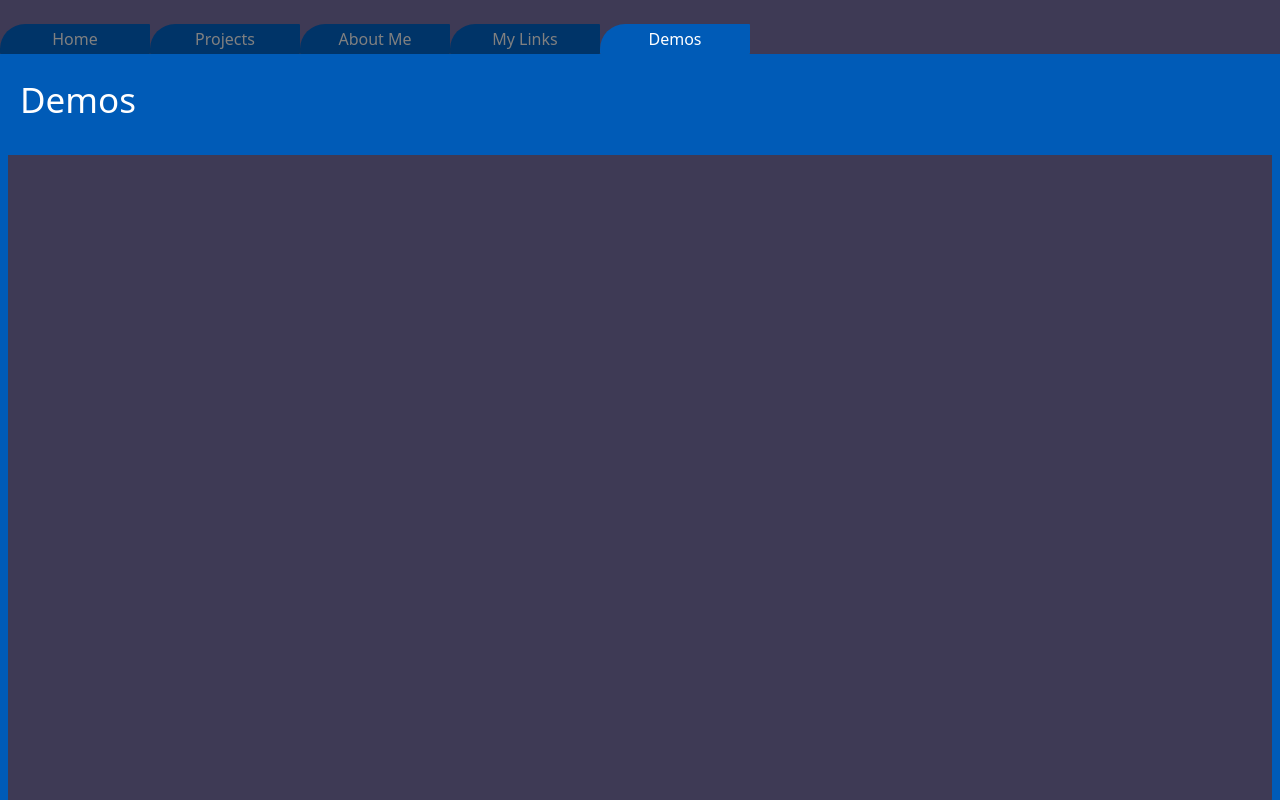
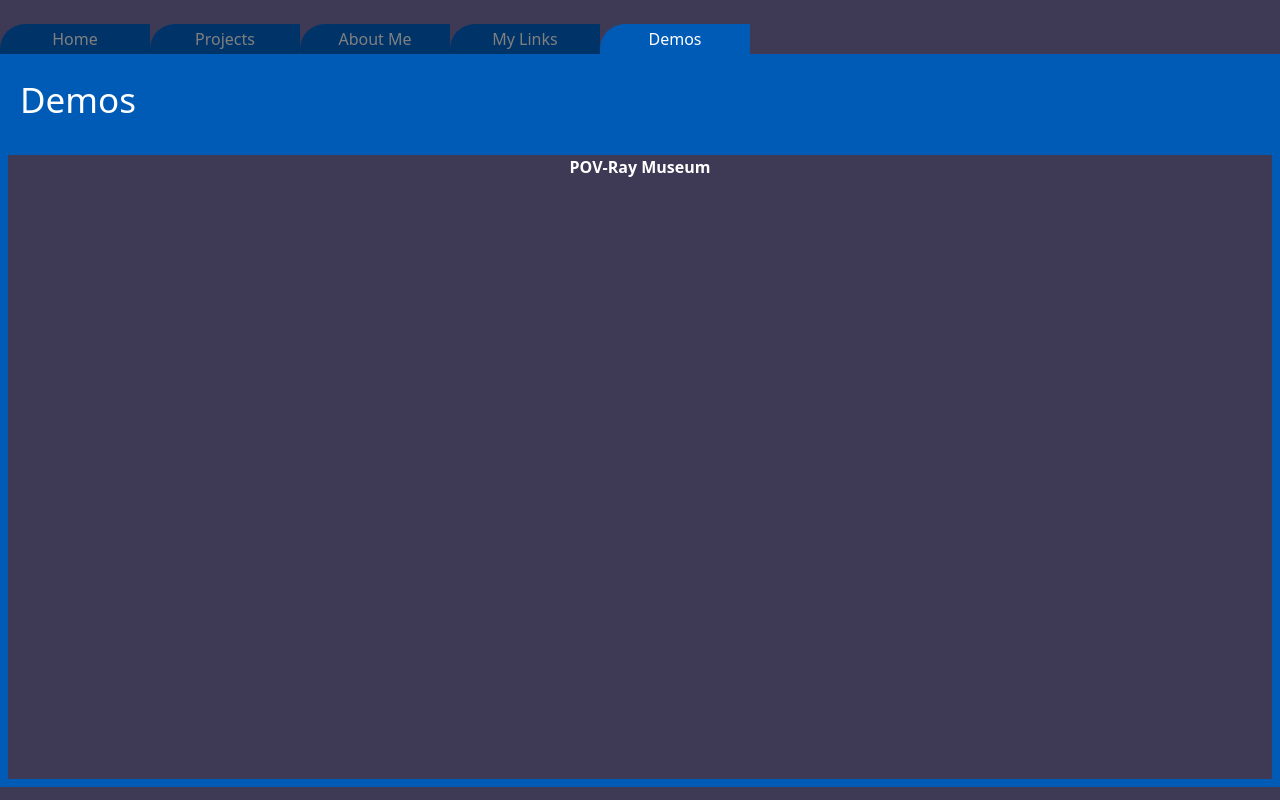
Before and after one commit to scottm213/scottmattera.net, a SvelteKit app: page /demos in a window 1280 px wide. Shown: the top 800 px of the page. Built offline with nearby package versions, Linux system fonts and the light colour scheme.

Commit message:
new pages and links and data

```diff
--- a/src/routes/about/+page.svelte
+++ b/src/routes/about/+page.svelte
@@ -14,7 +14,7 @@
         <p>Hello! I am Scott Mattera, a student at UNCW majoring in Computer Science <br> with a
             concentration in cybersecurity.</p> <br> <br> <br>
         <p>I will be graduating in May, 2026. <br>
-        I have programmed with Java, Python, Typescript, Ionic, Tailwind, HTML/CSS, Swift, and Verse. <br>
+        I have programmed with Java, Python, Typescript, Ionic, Tailwind, HTML/CSS, Swift, MySQL, and Verse. <br>
         I have used programs including Webstorm, IntelliJay, VSCode, Github/Git, XCode, Ghidra, <br>
         POV-Ray, UEFN, Microsoft 365</p>
 
--- a/src/routes/demos/+page.svelte
+++ b/src/routes/demos/+page.svelte
@@ -8,10 +8,7 @@
 <div> <br> </div>
 <Tabs/>
 <header> <h2>Demos</h2> </header>
-<div class="flex">
-    <div class="w-dvw bg-[#005bb7] h-2"></div>
-    <div class="h-dvh bg-[#005bb7] w-2 relative"> </div>
-    <div class="h-dvh bg-[#005bb7] w-2 absolute right"> </div>
-    <div class="w-dvw bg-[#005bb7] h-2 absolute -bottom-38"></div>
+<div class="flex w-dvw h-[80dvh] border-solid border-[#005bb7] border-8 content-center justify-center">
+    <a href="/museum" class="hover:underline font-bold h-8 "> POV-Ray Museum</a>
 
 </div>
--- /dev/null
+++ b/src/routes/museum/+page.svelte
@@ -0,0 +1,12 @@
+<script lang="ts">
+
+</script>
+
+<br>
+<button class="button1"> <a href="/demos">Go Back </a></button>
+<header> <h2> POV-Ray Renders</h2></header>
+<div>
+
+
+
+</div>
```
